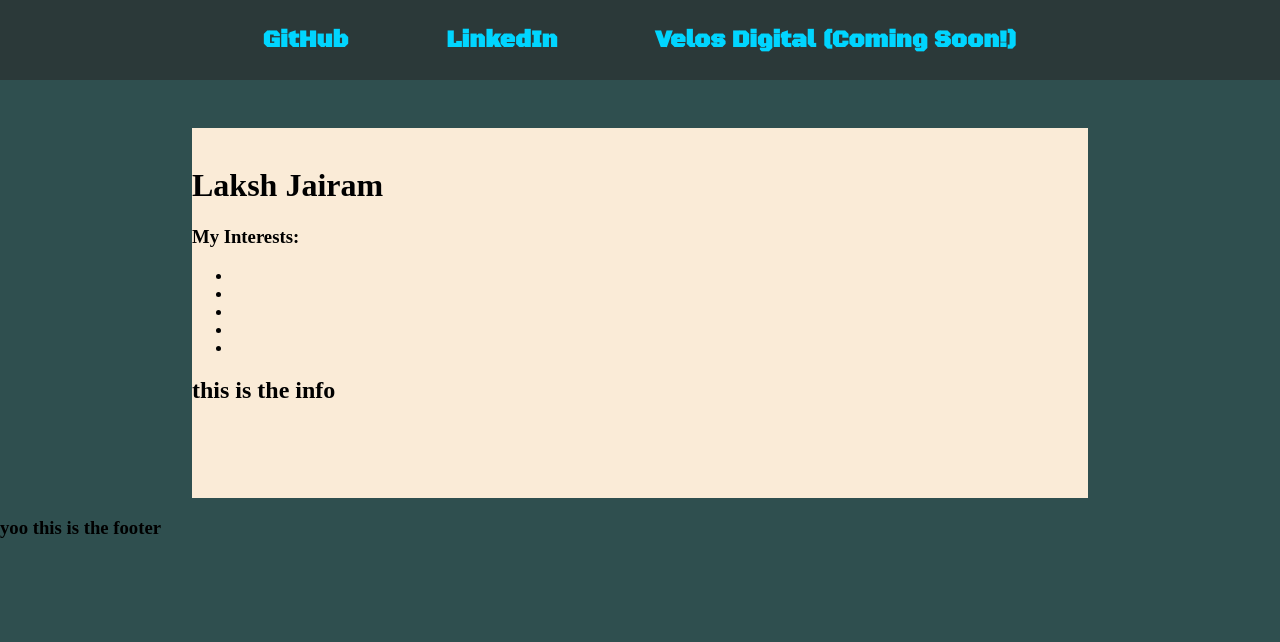
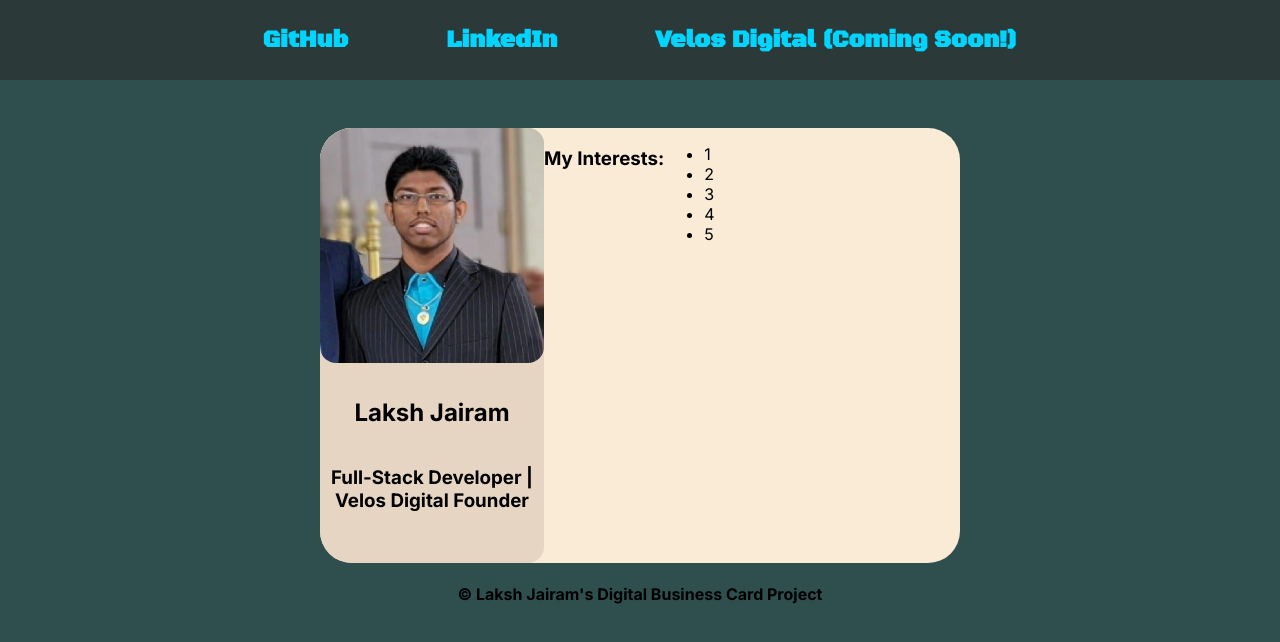
Before and after one commit to Lakshmanj/digitalbusinesscard_reactproject, a React (Vite) app in the folder digitalbusinesscard/: page / in a window 1280 px wide. Shown: the top 642 px of the page. Built offline with nearby package versions, Linux system fonts and the light colour scheme.

Commit message:
fixed card layout with the use of flexbox property. Styling will be applied in a future commit.

```diff
--- a/digitalbusinesscard/src/components/Card.jsx
+++ b/digitalbusinesscard/src/components/Card.jsx
@@ -1,16 +1,22 @@
 // This file will be for making the digital card itself, on the page.
 import Interests from './Interests';
 import Info from './Info';
+import profilePic from '../assets/pfp.jpg';
 
 
 
-export default function Card(){
-    return(
+export default function Card() {
+    return (
         <main className='card-layout'>
-            <img />
-            <h1>Laksh Jairam</h1>
-            <Interests />
+
+            {/* this component covers the left side */}
             <Info />
+
+
+            {/* this component covers the right side */}
+            <div className='card-details'>
+                <Interests />
+            </div>
         </main>
     )
 }
--- a/digitalbusinesscard/src/components/Footer.jsx
+++ b/digitalbusinesscard/src/components/Footer.jsx
@@ -1,7 +1,7 @@
 export default function Footer(){
     return(
         <>
-        <footer><h3>yoo this is the footer</h3></footer>
+        <footer><h4>&copy; Laksh Jairam's Digital Business Card Project</h4></footer>
         </>
     )
 }
--- a/digitalbusinesscard/src/components/Info.jsx
+++ b/digitalbusinesscard/src/components/Info.jsx
@@ -1,7 +1,15 @@
+import profilePic from '../assets/pfp.jpg';
+
+
 export default function Info(){
     return(
         <>
-        <h2>this is the info</h2>
+        <div className='info'>
+            <img className='profile-pic' src={profilePic} alt="Profile Picture of Laksh Jairam" />
+            <h2>Laksh Jairam</h2>
+            <h3>Full-Stack Developer | Velos Digital Founder</h3>
+
+        </div>
         </>
     )
 }
--- a/digitalbusinesscard/src/components/Interests.jsx
+++ b/digitalbusinesscard/src/components/Interests.jsx
@@ -1,14 +1,16 @@
 export default function Interests(){
     return(
         <>
+        <div className="interest-list">
         <h3>My Interests:</h3>
         <ul>
-            <li></li>
-            <li></li>
-            <li></li>
-            <li></li>
-            <li></li>
+            <li>1</li>
+            <li>2</li>
+            <li>3</li>
+            <li>4</li>
+            <li>5</li>
         </ul>
+        </div>
         </>
     )
 }
--- a/digitalbusinesscard/src/index.css
+++ b/digitalbusinesscard/src/index.css
@@ -1,8 +1,9 @@
 body{
     margin: 0;
     background-color: darkslategray;
-    /* font-family: 'Black Ops One', sans-serif;  */
+    font-family: 'Inter', sans-serif;
     /* sans-serif serves as the backup font in the case that the primary font cannot be loaded, this is good coding practice */
+
 }
 
 .resources{
@@ -61,11 +62,51 @@ body{
 
 .card-layout{
     background-color:antiquewhite;
-    justify-content: center;
-    align-items: center;
-    width: 70%;
+    border-radius: 2rem;
+    width: 50%;
     /* margin-top: 7rem; */
     margin: 3rem auto 0 auto;
-    height: 370px;
+    min-height: 370px;
 /* margin :top, left, bottom, right */
+
+
+    display: flex;
+    flex-direction: row;
+    overflow: hidden;
+
 }
+
+
+footer{
+    text-align: center;
+    /* margin-top: 50px; */
+}
+
+.info{
+    display: flex;
+    flex-direction: column; /* this will ensure that the image, name, role, and social icons (coming soon) will be all organized in a column */
+    align-items: center;
+    text-align: center;
+    background-color: #E6D5C3;
+    padding-bottom: 2rem;
+    width: 35%;
+    border-radius: 1rem;
+
+}
+
+
+
+
+
+.info > img{
+    width: 100%;
+    object-fit: cover;
+    margin-bottom: 1rem;
+    border-radius: 1rem;
+}
+
+.interest-list{
+    display: flex;
+    align-items: right;
+    justify-content: right;
+}
```
Also changed, not shown: digitalbusinesscard/src/assets/pfp.jpg (added).
